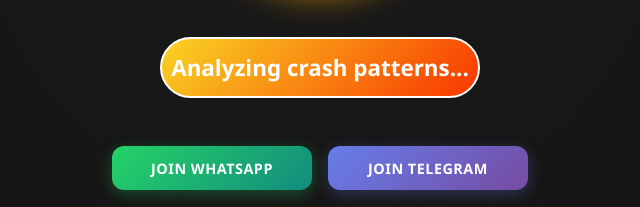
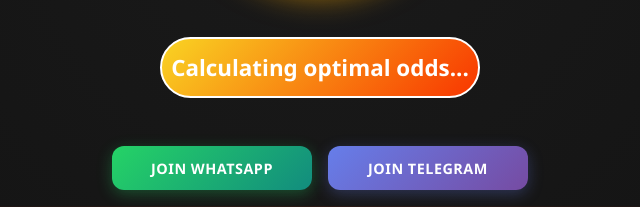
Before and after one commit to damindu817/Xtreme-Crash-Predictor---Melbet, a plain HTML site: page index.html in a window 1280 px wide. Shown: the part 544-751 px from the top of the page, 320-960 px from the left. Drawn offline with Linux system fonts and the light colour scheme.

Commit message:
Update index.html

```diff
--- a/index.html
+++ b/index.html
@@ -721,7 +721,7 @@
       }
       else if (currentState === 'loading') {
         if (now.getTime() - loadingStart < LOADING_DURATION) {
-          oddEl.innerHTML = 'Analyzing crash patterns...';
+          oddEl.innerHTML = 'Calculating optimal odds...';
         } else {
           currentState = 'waiting';
           loadingStart = null;
```
